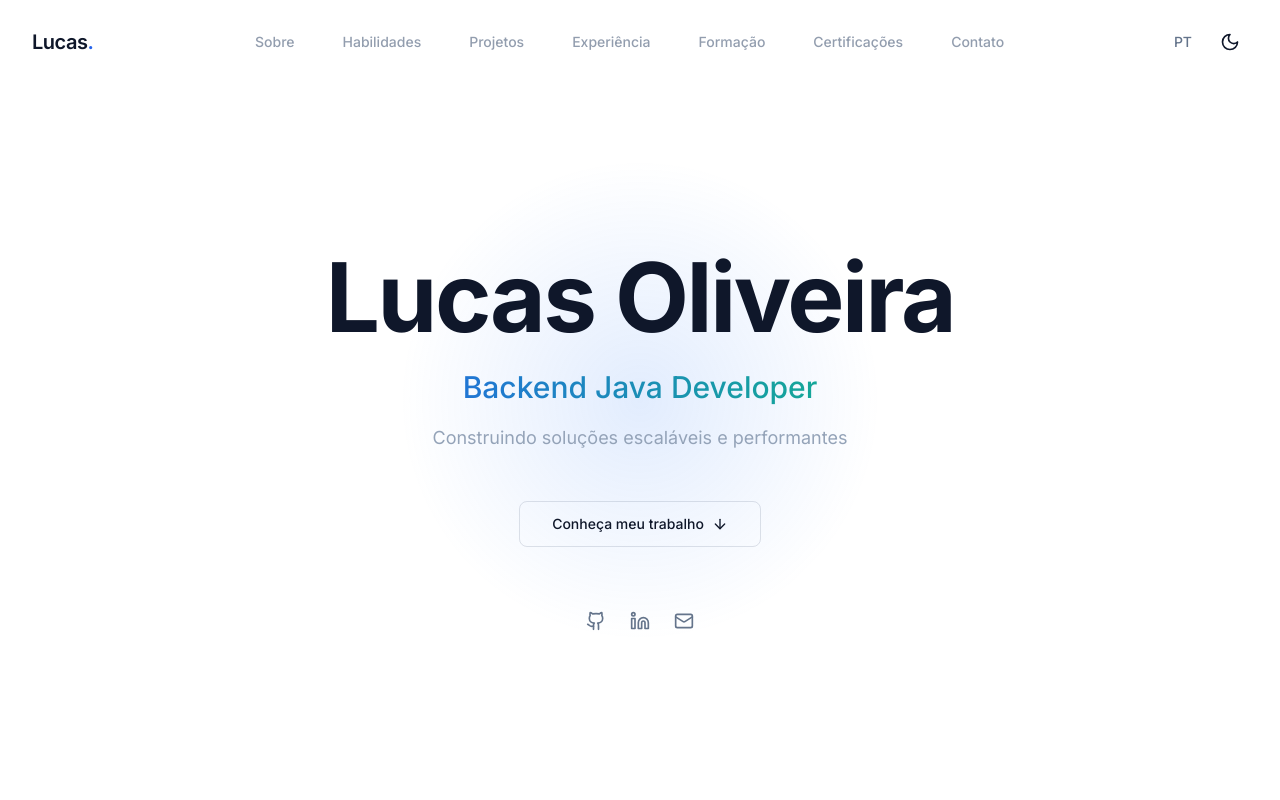
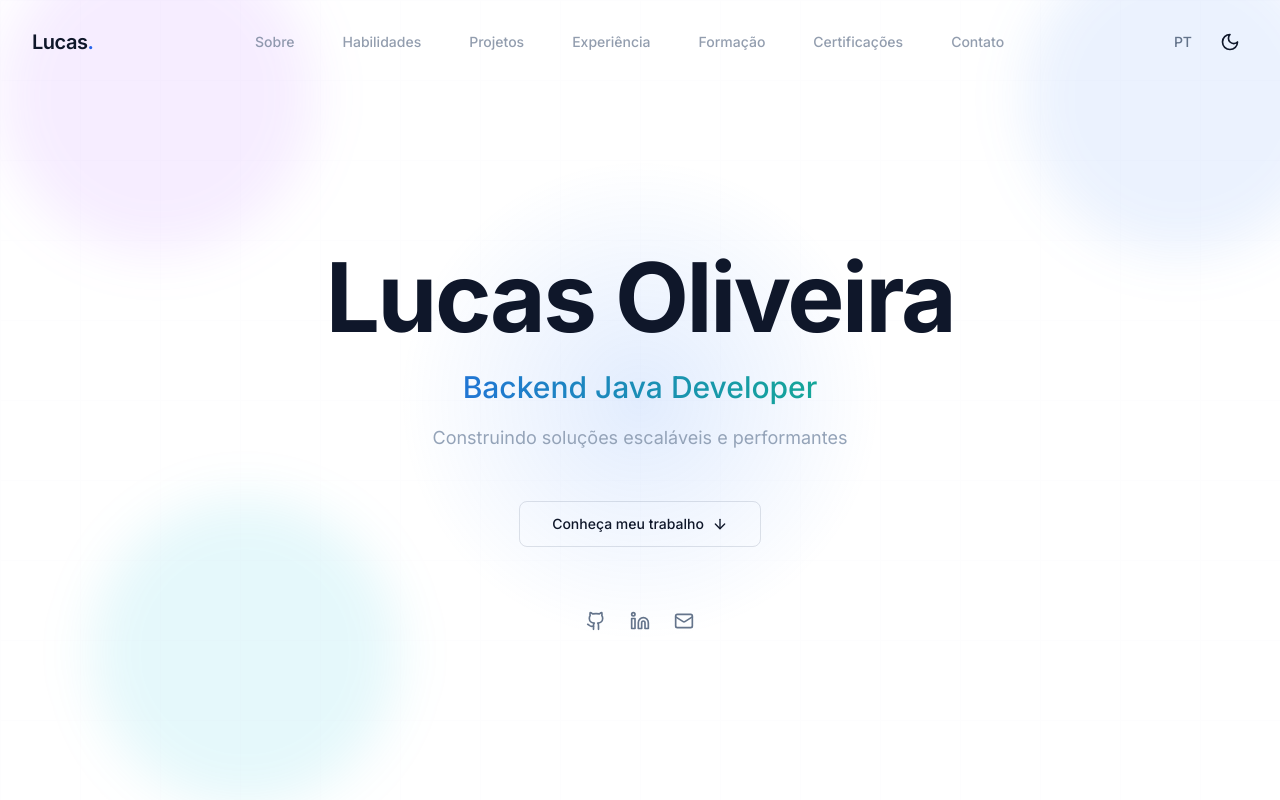
Before and after one commit to git-lucasoliveira/lucas-oliveira-portfolio, a Next.js app: page / in a window 1280 px wide. Shown: the top 800 px of the page. Built offline with nearby package versions, Linux system fonts and the light colour scheme.

Commit message:
feat: Adicionar animação de fundo com gradientes flutuantes sutis

```diff
--- a/app/page.tsx
+++ b/app/page.tsx
@@ -4,6 +4,7 @@ import Footer from '@/components/layout/Footer'
 import HeroSection from '@/components/sections/HeroSection'
 import LoadingScreen from '@/components/effects/LoadingScreen'
 import BackToTop from '@/components/effects/BackToTop'
+import AnimatedBackground from '@/components/effects/AnimatedBackground'
 
 // Lazy load below-the-fold sections for better performance
 const AboutSection = dynamic(() => import('@/components/sections/AboutSection'), {
@@ -28,6 +29,7 @@ const ContactSection = dynamic(() => import('@/components/sections/ContactSectio
 export default function Home() {
   return (
     <>
+      <AnimatedBackground />
       <LoadingScreen />
       <Header />
       <main className="overflow-x-hidden">
--- /dev/null
+++ b/components/effects/AnimatedBackground.tsx
@@ -0,0 +1,28 @@
+'use client'
+
+import { memo } from 'react'
+
+function AnimatedBackground() {
+  return (
+    <div className="fixed inset-0 -z-10 overflow-hidden pointer-events-none">
+      {/* Animated gradient orbs */}
+      <div className="absolute top-0 -left-4 w-72 h-72 bg-purple-500/10 dark:bg-purple-500/5 rounded-full mix-blend-multiply dark:mix-blend-screen filter blur-xl animate-blob" />
+      <div className="absolute top-0 -right-4 w-72 h-72 bg-blue-500/10 dark:bg-blue-500/5 rounded-full mix-blend-multiply dark:mix-blend-screen filter blur-xl animate-blob animation-delay-2000" />
+      <div className="absolute -bottom-8 left-20 w-72 h-72 bg-cyan-500/10 dark:bg-cyan-500/5 rounded-full mix-blend-multiply dark:mix-blend-screen filter blur-xl animate-blob animation-delay-4000" />
+
+      {/* Subtle grid overlay */}
+      <div
+        className="absolute inset-0 opacity-[0.02] dark:opacity-[0.03]"
+        style={{
+          backgroundImage: `
+            linear-gradient(to right, rgb(148, 163, 184) 1px, transparent 1px),
+            linear-gradient(to bottom, rgb(148, 163, 184) 1px, transparent 1px)
+          `,
+          backgroundSize: '80px 80px',
+        }}
+      />
+    </div>
+  )
+}
+
+export default memo(AnimatedBackground)
--- a/styles/globals.css
+++ b/styles/globals.css
@@ -51,6 +51,34 @@
 .smooth-scroll {
   scroll-behavior: smooth;
   -webkit-overflow-scrolling: touch;
+}
+
+/* Animated background blobs */
+@keyframes blob {
+  0% {
+    transform: translate(0px, 0px) scale(1);
+  }
+  33% {
+    transform: translate(30px, -50px) scale(1.1);
+  }
+  66% {
+    transform: translate(-20px, 20px) scale(0.9);
+  }
+  100% {
+    transform: translate(0px, 0px) scale(1);
+  }
+}
+
+.animate-blob {
+  animation: blob 20s infinite;
+}
+
+.animation-delay-2000 {
+  animation-delay: 2s;
+}
+
+.animation-delay-4000 {
+  animation-delay: 4s;
 }
 
 /* Spotlight background with CSS variables - no JavaScript re-renders */
```
Also changed, not shown: public/spider.svg (deleted).
